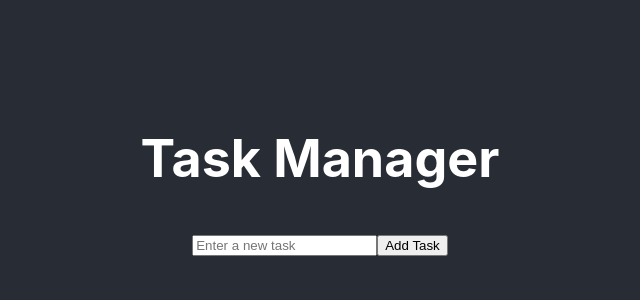
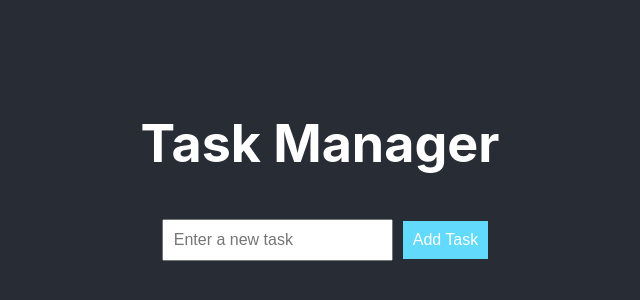
Before and after one commit to hashi-kavi/GUI, a React (Create React App) app: page / in a window 1280 px wide. Shown: the part 200-500 px from the top of the page, without its empty margins (320-960 px from the left). Built offline with nearby package versions, Linux system fonts and the light colour scheme.

Commit message:
first day

```diff
--- a/src/App.css
+++ b/src/App.css
@@ -1,16 +1,5 @@
 .App {
   text-align: center;
-}
-
-.App-logo {
-  height: 40vmin;
-  pointer-events: none;
-}
-
-@media (prefers-reduced-motion: no-preference) {
-  .App-logo {
-    animation: App-logo-spin infinite 20s linear;
-  }
 }
 
 .App-header {
@@ -18,21 +7,42 @@
   min-height: 100vh;
   display: flex;
   flex-direction: column;
+  justify-content: center;
   align-items: center;
-  justify-content: center;
   font-size: calc(10px + 2vmin);
   color: white;
 }
 
-.App-link {
-  color: #61dafb;
+input {
+  padding: 10px;
+  margin: 10px;
+  font-size: 16px;
 }
 
-@keyframes App-logo-spin {
-  from {
-    transform: rotate(0deg);
-  }
-  to {
-    transform: rotate(360deg);
-  }
+button {
+  padding: 10px;
+  font-size: 16px;
+  background-color: #61dafb;
+  color: white;
+  border: none;
+  cursor: pointer;
 }
+
+button:hover {
+  background-color: #21a1f1;
+}
+
+ul {
+  list-style-type: none;
+  padding: 0;
+}
+
+li {
+  background-color: #333;
+  margin: 5px;
+  padding: 10px;
+  color: white;
+  display: flex;
+  justify-content: space-between;
+  align-items: center;
+}
```
